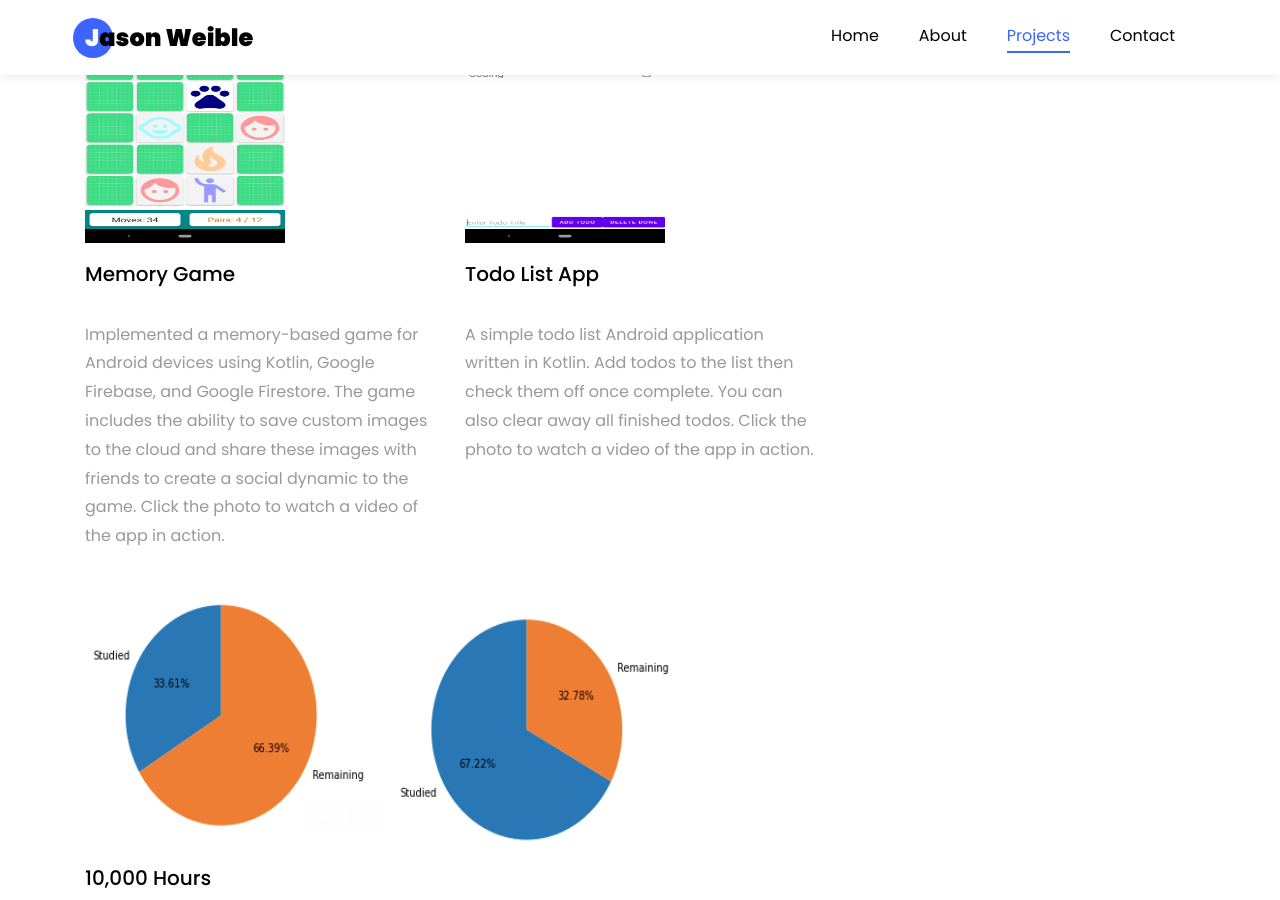
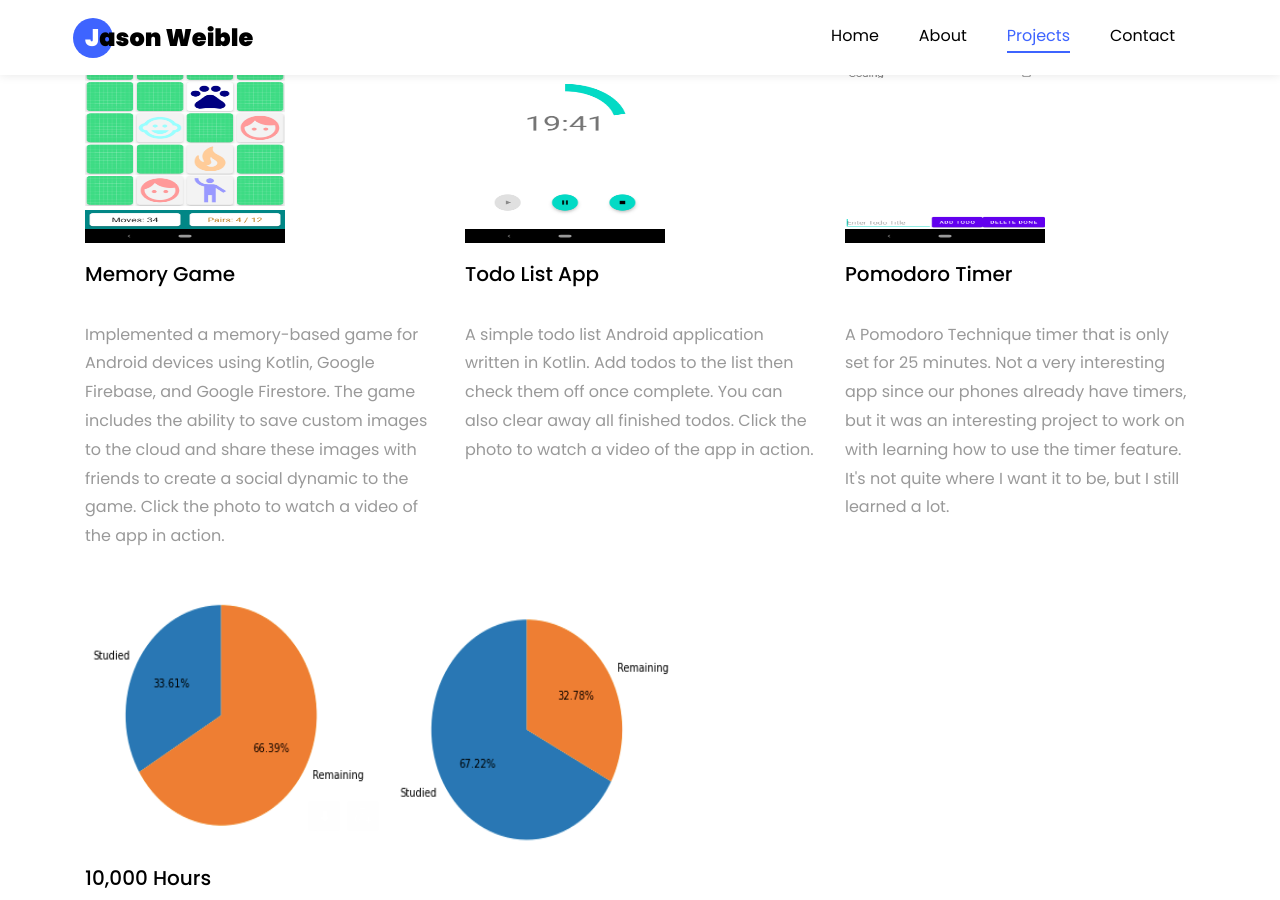
Before and after one commit to WeibleJason/WeibleJason.github.io, a Jekyll site: the page index.html, which Jekyll copies as it is, in a window 1280 px wide and 900 px high, scrolled down 742 px. Built offline with Jekyll 4.4.1, drawn with Linux system fonts in a browser that asks for light colours; some web fonts are replaced.

Commit message:
Pomodoro

```diff
--- a/index.html
+++ b/index.html
@@ -115,17 +115,33 @@
           </div>
           <div class="col-md-4 d-flex ftco-animate">
               <div class="blog-entry justify-content-end">
+                  <a href="https://github.com/WeibleJason/PomodoroTimer">
+                      <img src="images/Pomodoro.png" style="width:200px;height:250px;">
+                  </a>
+                  <div class="text mt-3 float-right d-block">
+                      <h3 class="heading">
+                          <a href="https://github.com/WeibleJason/PomodoroTimer">Todo List App</a>
+                      </h3>
+                      <div class="d-flex align-items-center mb-3 meta"></div>
+                      <p>A simple todo list Android application written in Kotlin. Add todos to the list then check
+                      them off once complete. You can also clear away all finished todos. Click the photo to watch a
+                      video of the app in action.</p>
+                  </div>
+              </div>
+          </div>
+          <div class="col-md-4 d-flex ftco-animate">
+              <div class="blog-entry justify-content-end">
                   <a href="https://youtu.be/l_UtopVkw2s">
                       <img src="images/TodoList.png" style="width:200px;height:250px;">
                   </a>
                   <div class="text mt-3 float-right d-block">
                       <h3 class="heading">
-                          <a href="https://youtu.be/l_UtopVkw2s">Todo List App</a>
+                          <a href="https://youtu.be/l_UtopVkw2s">Pomodoro Timer</a>
                       </h3>
                       <div class="d-flex align-items-center mb-3 meta"></div>
-                      <p>A simple todo list Android application written in Kotlin. Add todos to the list then check
-                      them off once complete. You can also clear away all finished todos. Click the photo to watch a
-                      video of the app in action.</p>
+                      <p>A Pomodoro Technique timer that is only set for 25 minutes. Not a very interesting app since
+                          our phones already have timers, but it was an interesting project to work on with learning
+                      how to use the timer feature. It's not quite where I want it to be, but I still learned a lot.</p>
                   </div>
               </div>
           </div>
```
Also changed, not shown: images/Pomodoro.png (added).
